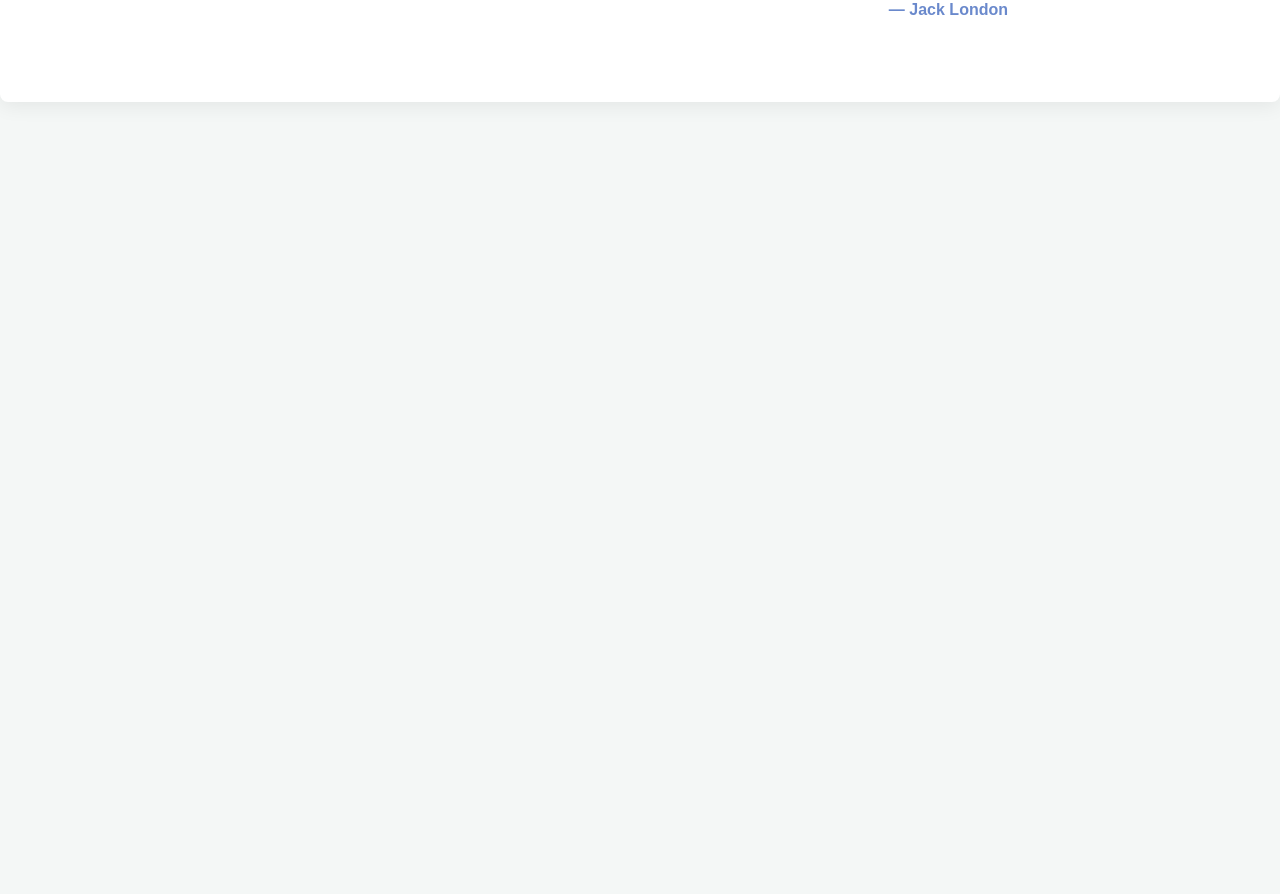
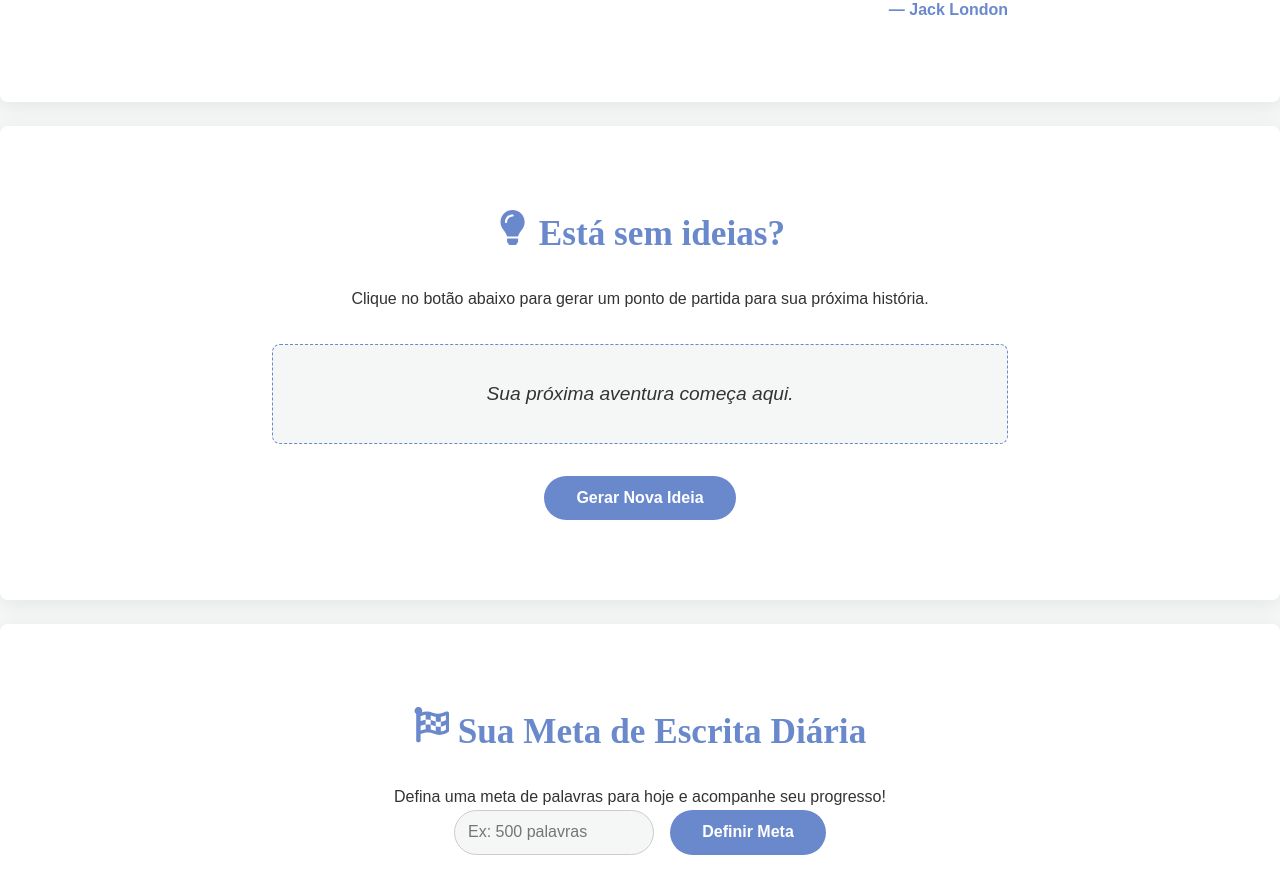
Before and after one commit to isaacnasreis/o-refugio-da-escrita-react, a React (Vite) app: page / in a window 1280 px wide. Shown: the part 980-1874 px from the top of the page. Before the commit the page ends 1106 px from the top, so only its background shows below. Built offline with nearby package versions, Linux system fonts and the light colour scheme.

Commit message:
Passando sessoes da desafio e de metas

```diff
--- a/src/App.jsx
+++ b/src/App.jsx
@@ -3,6 +3,8 @@ import React, { useState, useEffect } from "react";
 import Header from "./components/Header";
 import Carta from "./sections/Carta";
 import Inspiracao from "./sections/Inspiracao";
+import Desafio from "./sections/Desafio";
+import Metas from "./sections/Metas";
 
 function App() {
   const [darkMode, setDarkMode] = useState(() => {
@@ -30,6 +32,8 @@ function App() {
       <main>
         <Carta />
         <Inspiracao />
+        <Desafio />
+        <Metas />
       </main>
     </>
   );
--- /dev/null
+++ b/src/sections/Desafio.jsx
@@ -0,0 +1,48 @@
+import React, { useState } from "react";
+import { FaLightbulb } from "react-icons/fa";
+
+const prompts = [
+  "Uma biblioteca onde os livros sussurram segredos para quem os lê.",
+  "Um detetive que resolve crimes conversando com fantasmas.",
+  "A última árvore do mundo começa a falar.",
+  "Um chef de cozinha descobre que pode cozinhar emoções em seus pratos.",
+  "Dois estranhos trocam de corpo depois de um eclipse solar.",
+  "Uma cidade onde é proibido sonhar.",
+  "O diário de um gato que acredita ser um deus egípcio.",
+  "Um robô começa a sentir saudades de um lugar onde nunca esteve.",
+  "Uma flor que floresce apenas uma vez a cada século, e todos querem vê-la.",
+  "Alguém recebe uma carta de seu 'eu' do futuro com um aviso.",
+];
+
+const Desafio = () => {
+  const [promptText, setPromptText] = useState(
+    "Sua próxima aventura começa aqui."
+  );
+
+  const handleNewPrompt = () => {
+    const randomPrompt = prompts[Math.floor(Math.random() * prompts.length)];
+    setPromptText(randomPrompt);
+  };
+
+  return (
+    <section id="desafio">
+      <div className="container">
+        <h2>
+          <FaLightbulb aria-hidden="true" /> Está sem ideias?
+        </h2>
+        <p>
+          Clique no botão abaixo para gerar um ponto de partida para sua próxima
+          história.
+        </p>
+        <div id="prompt-container">
+          <p id="prompt-text">{promptText}</p>
+        </div>
+        <button id="prompt-button" onClick={handleNewPrompt}>
+          Gerar Nova Ideia
+        </button>
+      </div>
+    </section>
+  );
+};
+
+export default Desafio;
--- /dev/null
+++ b/src/sections/Metas.jsx
@@ -0,0 +1,58 @@
+import React, { useState, useEffect } from "react";
+import { FaFlagCheckered } from "react-icons/fa";
+
+const Metas = () => {
+  const [inputValue, setInputValue] = useState("");
+  const [dailyGoal, setDailyGoal] = useState(0);
+
+  useEffect(() => {
+    const savedGoal = localStorage.getItem("dailyGoal");
+    if (savedGoal) {
+      const goal = parseInt(savedGoal, 10);
+      setDailyGoal(goal);
+      setInputValue(goal);
+    }
+  }, []);
+
+  const handleSetGoal = () => {
+    const newGoal = parseInt(inputValue, 10);
+    if (!isNaN(newGoal) && newGoal > 0) {
+      setDailyGoal(newGoal);
+      localStorage.setItem("dailyGoal", newGoal);
+    } else {
+      setDailyGoal(0);
+      setInputValue("");
+      localStorage.removeItem("dailyGoal");
+    }
+  };
+
+  return (
+    <section id="metas">
+      <div className="container">
+        <h2>
+          <FaFlagCheckered aria-hidden="true" /> Sua Meta de Escrita Diária
+        </h2>
+        <p>Defina uma meta de palavras para hoje e acompanhe seu progresso!</p>
+        <div className="goal-tracker">
+          <input
+            type="number"
+            id="goal-input"
+            placeholder="Ex: 500 palavras"
+            value={inputValue}
+            onChange={(e) => setInputValue(e.target.value)}
+            aria-label="Definir meta de palavras"
+          />
+          <button id="goal-button" onClick={handleSetGoal}>
+            Definir Meta
+          </button>
+        </div>
+        <div id="goal-progress">
+          {dailyGoal > 0 &&
+            `Sua meta de hoje: ${dailyGoal} palavras. Você consegue!`}
+        </div>
+      </div>
+    </section>
+  );
+};
+
+export default Metas;
```
